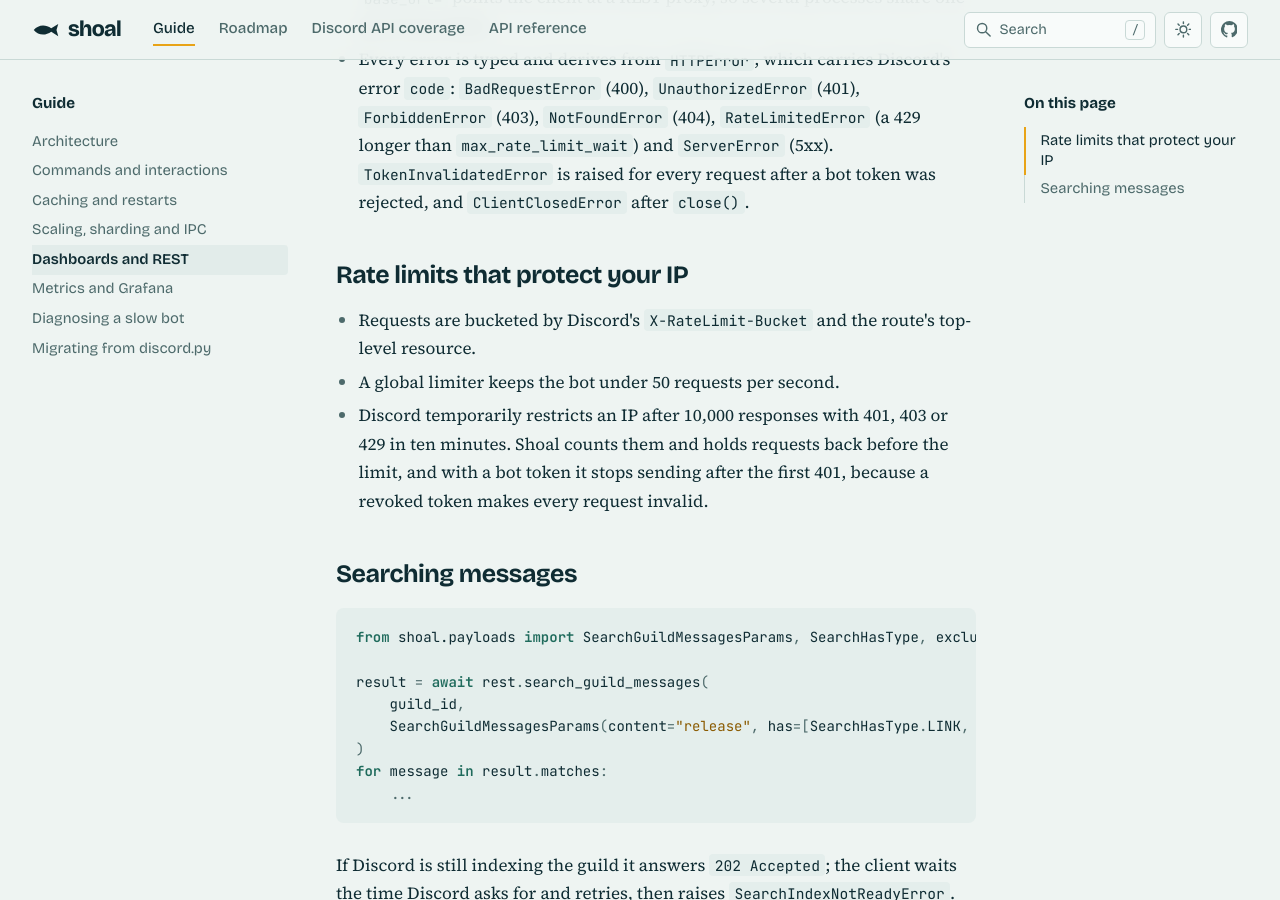
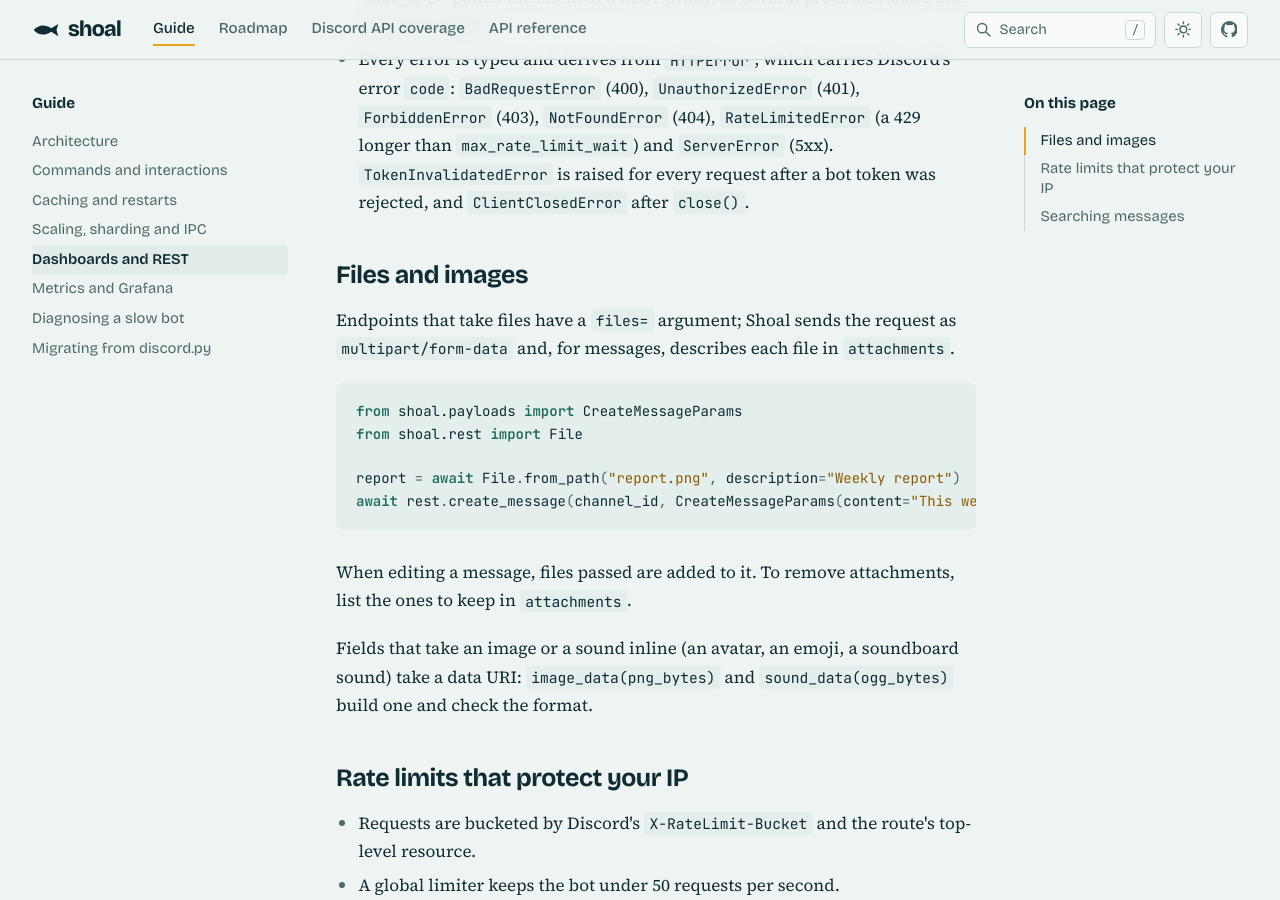
Before and after one commit to relateful/shoal, an MkDocs documentation site: the page built from docs/guide/dashboards.md, in a window 1280 px wide and 900 px high, scrolled down 437 px. Built offline with MkDocs 1.6.1, drawn with Linux system fonts in a browser that asks for light colours.

Commit message:
docs: every endpoint is implemented; files and images in the REST guide
README, home page, roadmap and CHANGELOG say the REST client covers every
endpoint Discord documents, and the roadmap lists what is still to come
(gateway events of the newer resources, outgoing webhook events, voice
messages). The dashboards guide shows file uploads and data URIs.

````diff
--- a/docs/guide/dashboards.md
+++ b/docs/guide/dashboards.md
@@ -16,6 +16,25 @@ async with RestClient(Token.bearer(oauth_access_token)) as rest:
   `RateLimitedError` (a 429 longer than `max_rate_limit_wait`) and `ServerError` (5xx).
   `TokenInvalidatedError` is raised for every request after a bot token was rejected, and
   `ClientClosedError` after `close()`.
+
+## Files and images
+
+Endpoints that take files have a `files=` argument; Shoal sends the request as `multipart/form-data`
+and, for messages, describes each file in `attachments`.
+
+```python
+from shoal.payloads import CreateMessageParams
+from shoal.rest import File
+
+report = await File.from_path("report.png", description="Weekly report")  # read off the event loop
+await rest.create_message(channel_id, CreateMessageParams(content="This week"), files=[report])
+```
+
+When editing a message, files passed are added to it. To remove attachments, list the ones to keep
+in `attachments`.
+
+Fields that take an image or a sound inline (an avatar, an emoji, a soundboard sound) take a data URI:
+`image_data(png_bytes)` and `sound_data(ogg_bytes)` build one and check the format.
 
 ## Rate limits that protect your IP
 
````
Also changed, not shown: CHANGELOG.md (+10 -0 lines), README.md (+5 -5 lines), docs/index.md (+1 -1 lines), docs/roadmap.md (+5 -3 lines).
